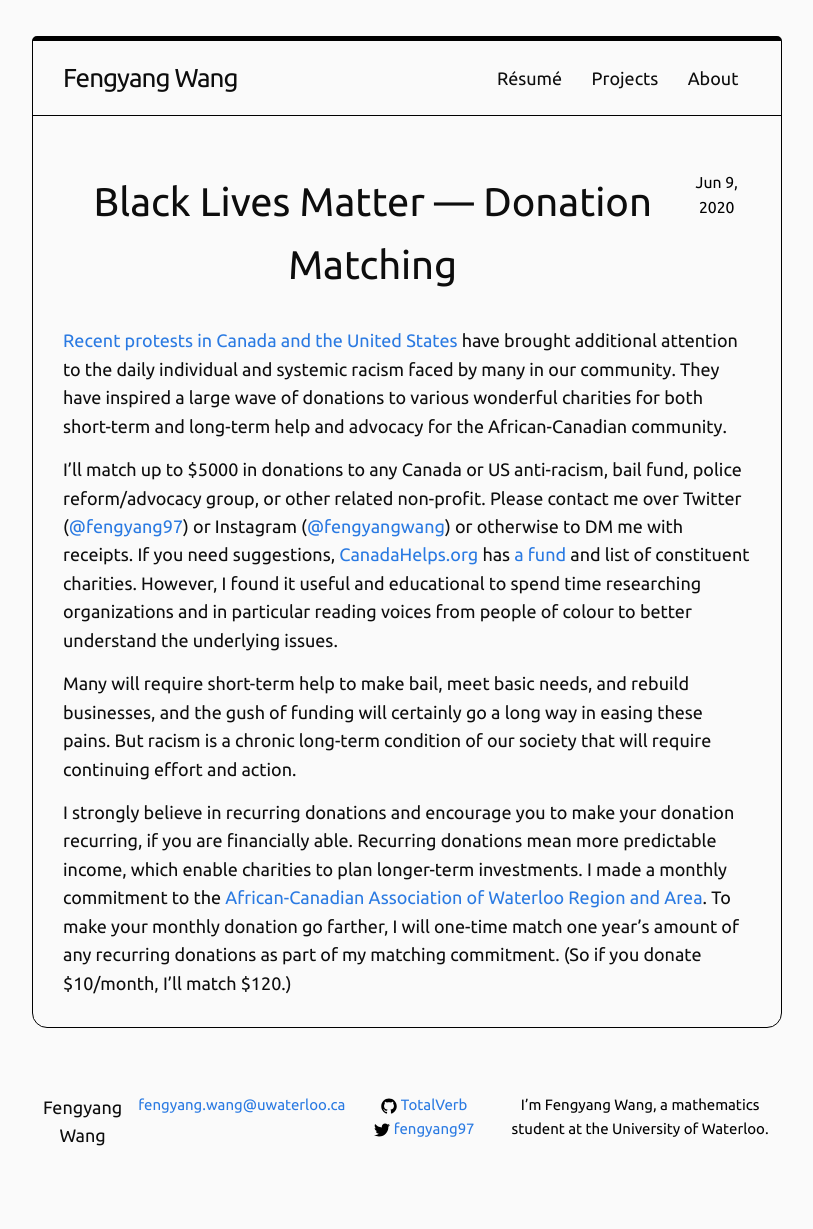
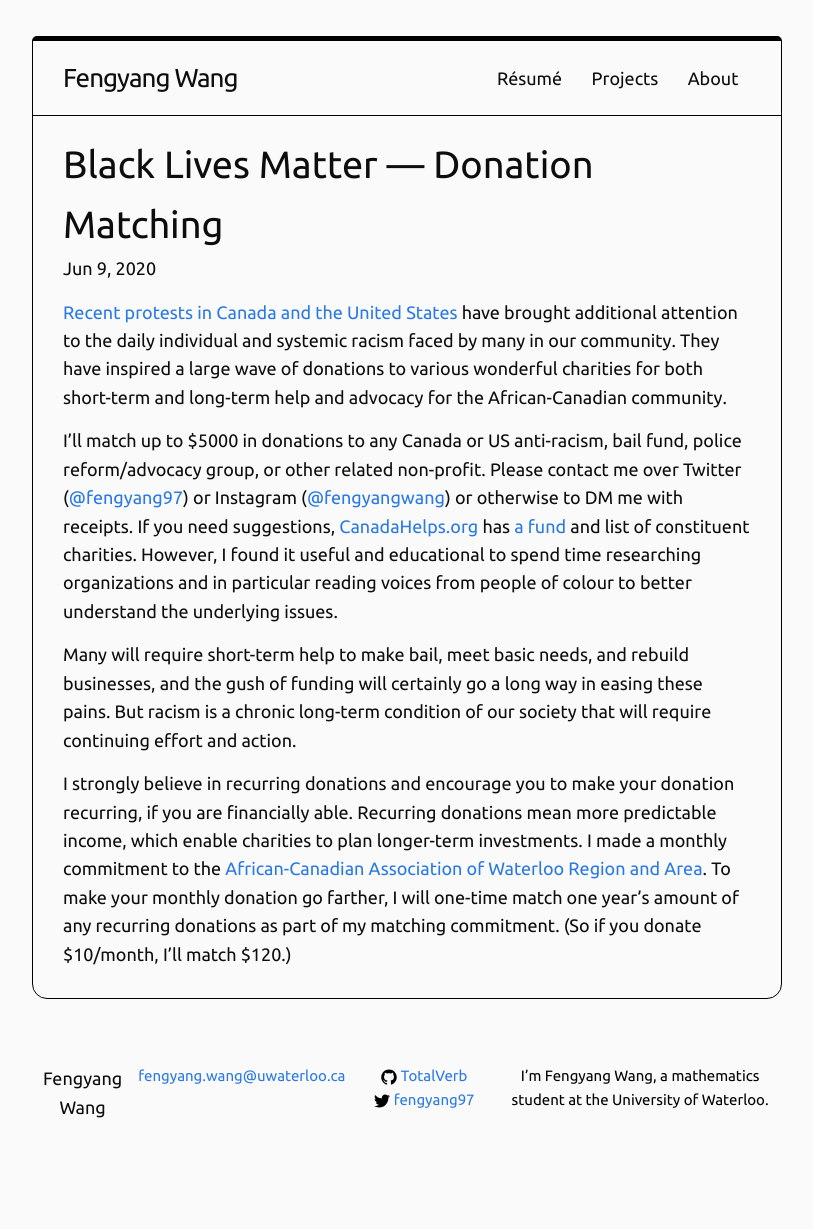
Before and after one commit to TotalVerb/totalverb.github.io, a Jekyll site: the page built from _posts/2020-06-09-black-lives-matter-donation-matching.markdown, in a window 1280 px wide. Shown: the whole page, without its empty margins (233-1046 px from the left). Built offline with Jekyll 4.4.1, drawn with Linux system fonts in a browser that asks for light colours; after the commit the page ends 1201 px from its top, so only the background shows below that.

Commit message:
Update layout

```diff
--- a/_layouts/page.html
+++ b/_layouts/page.html
@@ -3,9 +3,7 @@ layout: default
 ---
 <article class="post">
 
-  <header class="post-header">
-    <h1 class="post-title">{{ page.title }}</h1>
-  </header>
+  <h1 class="post-title">{{ page.title }}</h1>
 
   <div class="post-content">
     {{ content }}
--- a/_layouts/post.html
+++ b/_layouts/post.html
@@ -3,10 +3,8 @@ layout: default
 ---
 <article class="post">
 
-  <header>
-    <h1>{{ page.title }}</h1>
-    <p>{{ page.date | date: "%b %-d, %Y" }}{% if page.author %} • {{ page.author }}{% endif %}{% if page.meta %} • {{ page.meta }}{% endif %}</p>
-  </header>
+  <h1>{{ page.title }}</h1>
+  <p><time>{{ page.date | date: "%b %-d, %Y" }}</time></p>
 
   {{ content }}
 
--- a/_sass/_layout.scss
+++ b/_sass/_layout.scss
@@ -177,7 +177,7 @@ nav {
     }
 
     h1 {
-        font-size: 40px;
+        font-size: 38px;
         margin: 0;
         text-shadow: none;
     }
```
